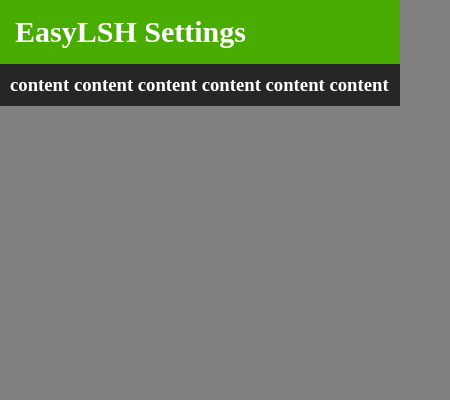
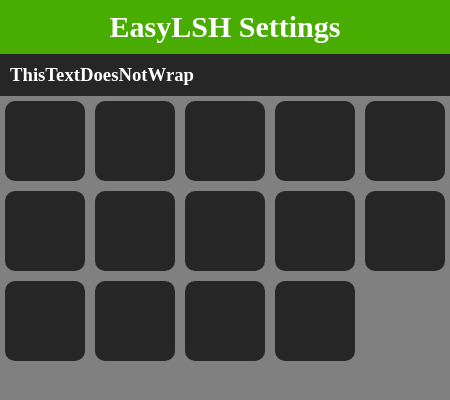
Before and after one commit to clfisher/EasyLSH-extension, a browser extension: page popup.html in a window 400 px wide. Shown: the whole page, 450 px wide, since content can reach past the window. Drawn offline with Linux system fonts and the light colour scheme.

Commit message:
Fix popup size and add unfinished grid
The popup size fix took SO LONG ugh

```diff
--- a/popup.html
+++ b/popup.html
@@ -3,6 +3,7 @@
 <head>
     <!-- Stylesheet -->
     <link rel="stylesheet" href="/style.css">
+    <link rel="stylesheet" href="/popup_size_style.css">
 
     <!-- Set pixel size -->
     <meta name="viewport" content="width=device-width, initial-scale=1">
@@ -12,14 +13,35 @@
     EasyLSH Settings
 </title>
 
-<body class="popup-body">
+<body>
 
-    <div class="popup-header dont-wrap-text">
-        EasyLSH Settings
+    <div class="no-style-div" id="popup-container">
+        <div class="popup-header dont-wrap-text">
+            EasyLSH Settings
+        </div>
+        <div>
+            <h3>ThisTextDoesNotWrap</h3>
+        </div>
+
+        <div class="grid-container">
+            <div class="grid-cell"></div>
+            <div class="grid-cell"></div>
+            <div class="grid-cell"></div>
+            <div class="grid-cell"></div>
+            <div class="grid-cell"></div>
+            <div class="grid-cell"></div>
+            <div class="grid-cell"></div>
+            <div class="grid-cell"></div>
+            <div class="grid-cell"></div>
+            <div class="grid-cell"></div>
+            <div class="grid-cell"></div>
+            <div class="grid-cell"></div>
+            <div class="grid-cell"></div>
+            <div class="grid-cell"></div>
+        </div>
     </div>
-    <div>
-        <h3>content content content content content content</h3>
-    </div>
+
+
 
 </body>
 
--- /dev/null
+++ b/popup_size_style.css
@@ -0,0 +1,4 @@
+html {
+    width: fit-content;
+    height: fit-content;
+}
--- a/style.css
+++ b/style.css
@@ -1,10 +1,6 @@
 body {
     background-color: gray;
     margin: 0px;
-}
-
-.popup-body {
-    height: 100px;
 }
 
 div {
@@ -67,9 +63,31 @@
     color: white;
     font-size: 30px;
     font-weight: bold;
-    padding: 15px;
+    padding: 10px;
+    text-align: center;
 }
 
-.dont-wrap-text{
+.dont-wrap-text {
     white-space: nowrap;
 }
+
+.grid-container {
+    background-color: transparent;
+    display: inline-grid;
+    grid-template-columns: repeat(5, 80px);
+    gap: 10px;
+}
+
+.no-style-div {
+    background-color: transparent;
+    padding: 0px;
+    margin: 0px;
+}
+
+.grid-cell {
+    width: 70px;
+    height: 70px;
+    /* float: left; */
+    border-radius: 10px;
+    margin: 0px;
+}
```
Also changed, not shown: easylsh_newtab/index.html (+1 -1 lines).
